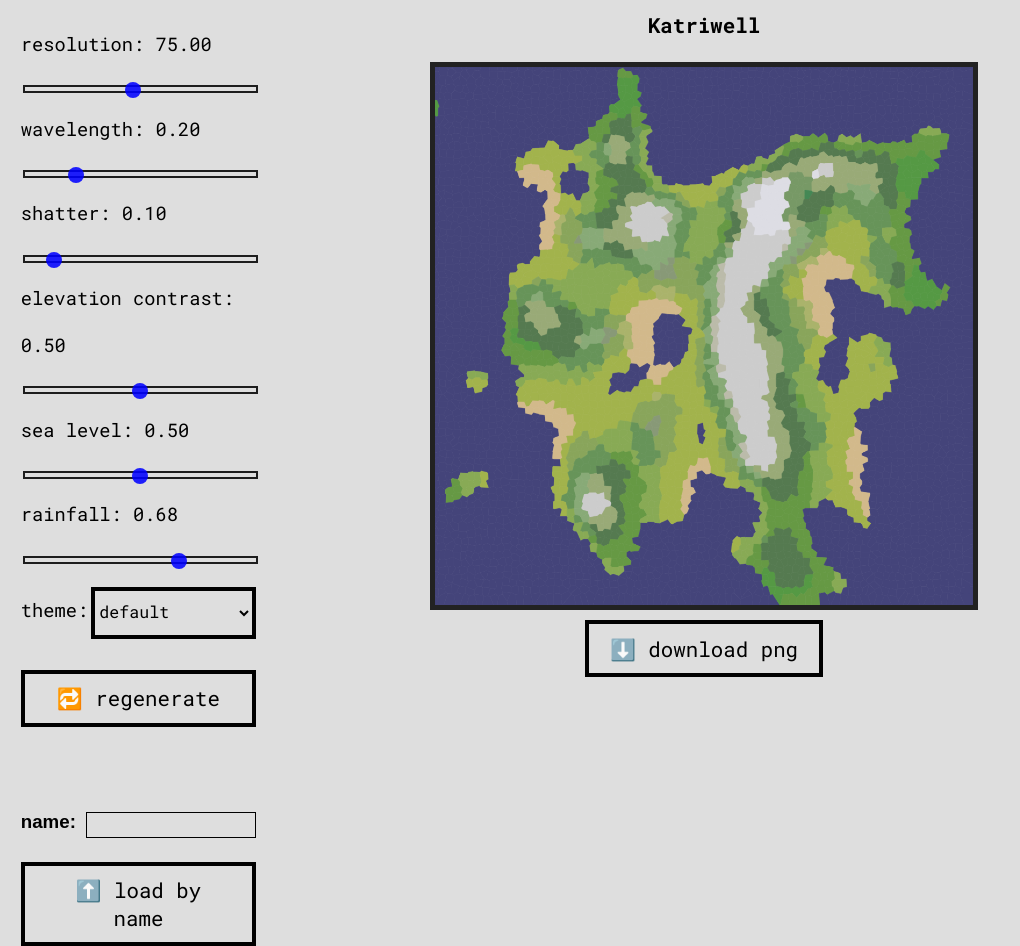
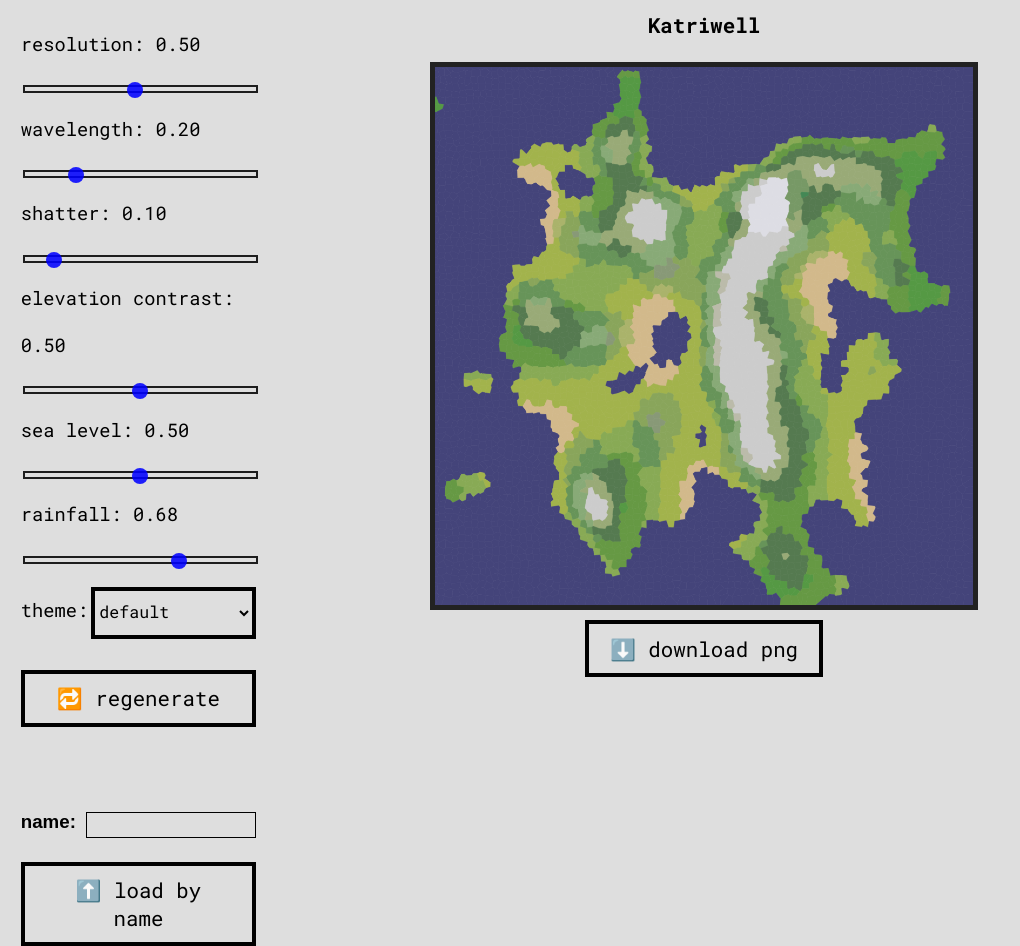
Before and after one commit to synnefon/mapinator, a website built with Vite: page index.html in a window 1280 px wide. Shown: the whole page, without its empty margins (0-1020 px from the left). Built offline with nearby package versions, Linux system fonts and the light colour scheme.

Commit message:
resolution 0-1

```diff
--- a/index.html
+++ b/index.html
@@ -24,7 +24,7 @@
 
   <div class="toolbar">
     <label for="resolution">resolution: <span id="resolutionValue"></span></label>
-    <input id="resolution" type="range" min="10" max="150" step="5" />
+    <input id="resolution" type="range" min="0.05" max="1" step="0.01" />
 
     <label for="wavelength">wavelength: <span id="wavelengthValue"></span></label>
     <input id="wavelength" type="range" min="0.0" max="1" step="0.01" />
--- a/src/common/config.ts
+++ b/src/common/config.ts
@@ -14,7 +14,7 @@ export interface MapGenSettings {
 }
 
 export const DEFAULTS: MapGenSettings = {
-  resolution: 75,
+  resolution: 0.5,
   jitter: 0.5,
   wavelength: 0.2,
   rainfall: 0.68,
--- a/src/mapgen/MapGenerator.ts
+++ b/src/mapgen/MapGenerator.ts
@@ -24,6 +24,7 @@ export class MapGenerator {
         settings = {
             ...settings,
             wavelength: settings.wavelength + 0.2,
+            resolution: 10 + settings.resolution * (150 - 10),
         }
         const { resolution } = settings;
 
@@ -134,6 +135,4 @@ export class MapGenerator {
 
         return elevations;
     }
-
-
 }
```
